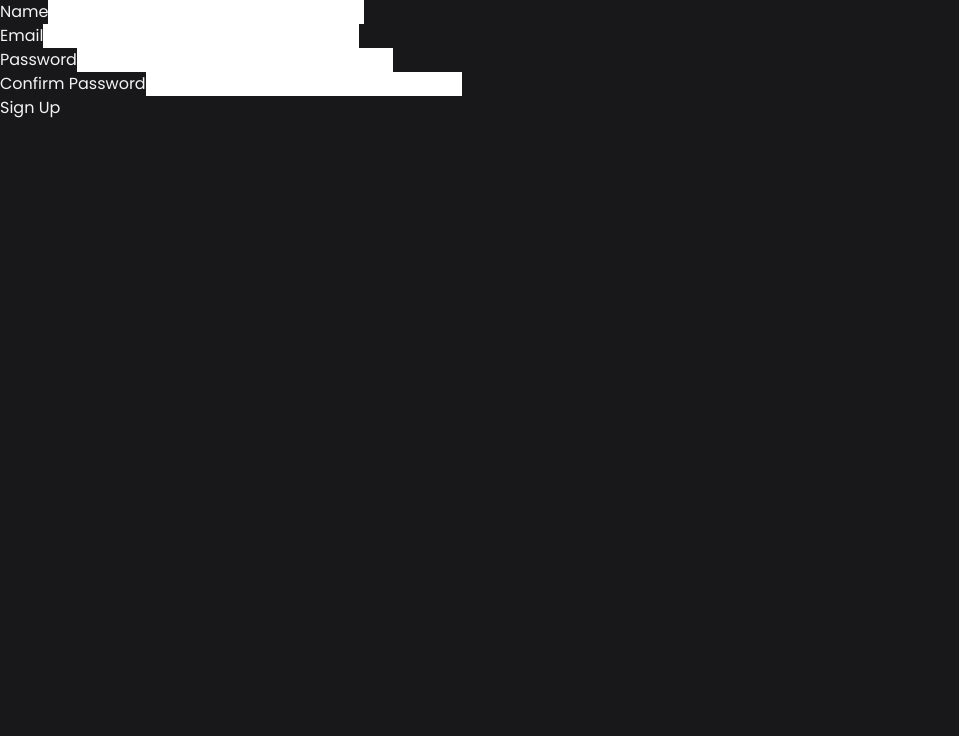
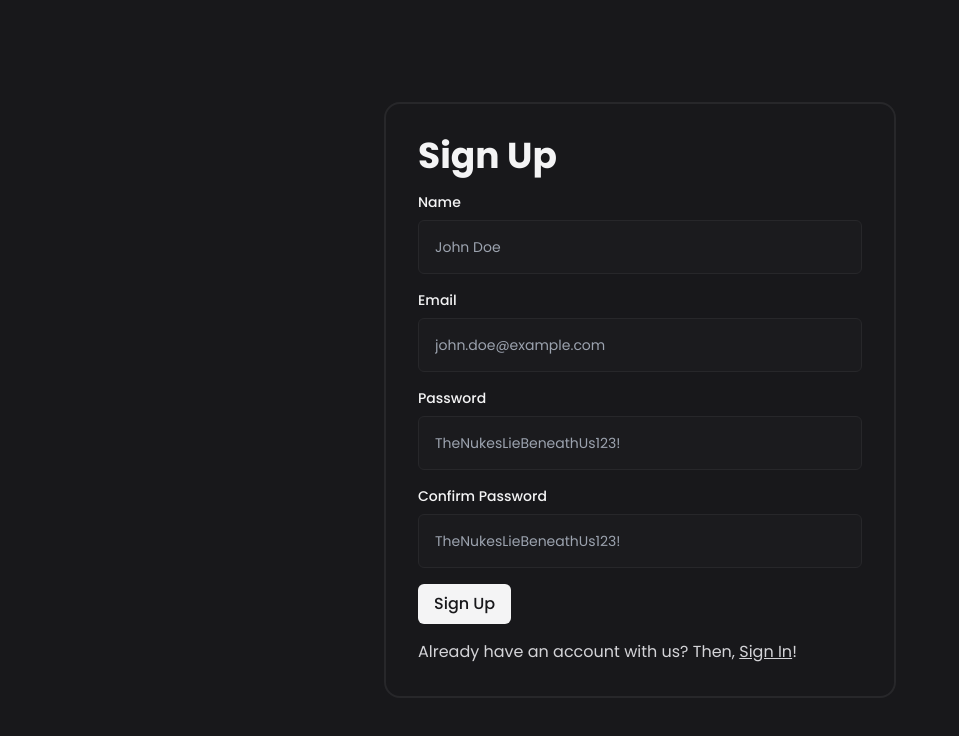
Before and after one commit to lazyprogrammerP/geanie, a Next.js app in the folder client/: page /auth/sign-up in a window 1280 px wide. Shown: the top 736 px of the page, without its empty margins (0-959 px from the left). Built offline with nearby package versions, Linux system fonts and the light colour scheme.

Commit message:
Completed Styling the Auth Routes

```diff
--- /dev/null
+++ b/client/app/auth/layout.tsx
@@ -0,0 +1,13 @@
+import { Fragment, ReactNode } from "react";
+
+export default function AuthLayout({ children }: { children: ReactNode }) {
+  return (
+    <Fragment>
+      <main className="flex min-h-screen items-center justify-center">
+        <div className="w-11/12 max-w-lg space-y-4 rounded-2xl border-2 border-zinc-800 p-8">
+          {children}
+        </div>
+      </main>
+    </Fragment>
+  );
+}
--- a/client/components/auth/sign-in-form.tsx
+++ b/client/components/auth/sign-in-form.tsx
@@ -1,8 +1,10 @@
 "use client";
 
 import service from "@/lib/service";
+import Link from "next/link";
 import { useRouter } from "next/navigation";
-import { FormEvent, useState } from "react";
+import { FormEvent, Fragment, useState } from "react";
+import { ClipLoader } from "react-spinners";
 import { toast } from "react-toastify";
 
 export default function SignInForm() {
@@ -35,7 +37,10 @@ export default function SignInForm() {
 
     if (signInResponse.data.status === "success") {
       localStorage.setItem("token", signInResponse.data.data.token);
-      localStorage.setItem("user", JSON.stringify(signInResponse.data.data.user));
+      localStorage.setItem(
+        "user",
+        JSON.stringify(signInResponse.data.data.user),
+      );
 
       router.push("/in/dashboard");
       toast.success("Sign In Successful! Redirecting to Dashboard...");
@@ -45,18 +50,53 @@ export default function SignInForm() {
   };
 
   return (
-    <form onSubmit={handleSignIn}>
-      <div>
-        <label htmlFor="email">Email</label>
-        <input id="email" type="email" name="email" />
-      </div>
+    <Fragment>
+      <h1 className="text-4xl font-bold">Sign In</h1>
 
-      <div>
-        <label htmlFor="password">Password</label>
-        <input id="password" type="password" name="password" />
-      </div>
+      <form onSubmit={handleSignIn} className="space-y-4">
+        <div className="flex flex-col space-y-2">
+          <label htmlFor="email" className="text-sm font-medium">
+            Email
+          </label>
+          <input
+            id="email"
+            type="email"
+            name="email"
+            placeholder="john.doe@example.com"
+            className="rounded-md border border-zinc-800 bg-zinc-800/25 p-4 text-sm"
+          />
+        </div>
 
-      <button type="submit">{signingIn ? "Signing In..." : "Sign In"}</button>
-    </form>
+        <div className="flex flex-col space-y-2">
+          <label htmlFor="password" className="text-sm font-medium">
+            Password
+          </label>
+          <input
+            id="password"
+            type="password"
+            name="password"
+            placeholder="TheNukesLieBeneathUs123!"
+            className="rounded-md border border-zinc-800 bg-zinc-800/25 p-4 text-sm"
+          />
+        </div>
+
+        <button
+          type="submit"
+          disabled={signingIn}
+          className="flex items-center justify-center gap-2 rounded-md bg-zinc-100 px-4 py-2 font-medium text-zinc-900"
+        >
+          <span>Sign In</span>
+          {signingIn ? <ClipLoader size={18} color="rgb(24, 24, 27)" /> : null}
+        </button>
+      </form>
+
+      <p className="text-zinc-300">
+        Don't have an account with us yet? Then,{" "}
+        <Link href={"/auth/sign-up"} className="underline">
+          Sign Up
+        </Link>
+        !
+      </p>
+    </Fragment>
   );
 }
--- a/client/components/auth/sign-up-form.tsx
+++ b/client/components/auth/sign-up-form.tsx
@@ -1,9 +1,11 @@
 "use client";
 
 import service from "@/lib/service";
-import { FormEvent, useState } from "react";
+import Link from "next/link";
+import { useRouter } from "next/navigation";
+import { FormEvent, Fragment, useState } from "react";
+import { ClipLoader } from "react-spinners";
 import { toast } from "react-toastify";
-import { useRouter } from "next/navigation";
 
 export default function SignUpForm() {
   const router = useRouter();
@@ -52,28 +54,78 @@ export default function SignUpForm() {
   };
 
   return (
-    <form onSubmit={handleSignUp}>
-      <div>
-        <label htmlFor="name">Name</label>
-        <input id="name" name="name" />
-      </div>
+    <Fragment>
+      <h1 className="text-4xl font-bold">Sign Up</h1>
 
-      <div>
-        <label htmlFor="email">Email</label>
-        <input id="email" type="email" name="email" />
-      </div>
+      <form onSubmit={handleSignUp} className="space-y-4">
+        <div className="flex flex-col space-y-2">
+          <label htmlFor="name" className="text-sm font-medium">
+            Name
+          </label>
+          <input
+            id="name"
+            name="name"
+            placeholder="John Doe"
+            className="rounded-md border border-zinc-800 bg-zinc-800/25 p-4 text-sm"
+          />
+        </div>
 
-      <div>
-        <label htmlFor="password">Password</label>
-        <input id="password" type="password" name="password" />
-      </div>
+        <div className="flex flex-col space-y-2">
+          <label htmlFor="email" className="text-sm font-medium">
+            Email
+          </label>
+          <input
+            id="email"
+            type="email"
+            name="email"
+            placeholder="john.doe@example.com"
+            className="rounded-md border border-zinc-800 bg-zinc-800/25 p-4 text-sm"
+          />
+        </div>
 
-      <div>
-        <label htmlFor="confirmPassword">Confirm Password</label>
-        <input id="confirmPassword" type="password" name="confirmPassword" />
-      </div>
+        <div className="flex flex-col space-y-2">
+          <label htmlFor="password" className="text-sm font-medium">
+            Password
+          </label>
+          <input
+            id="password"
+            type="password"
+            name="password"
+            placeholder="TheNukesLieBeneathUs123!"
+            className="rounded-md border border-zinc-800 bg-zinc-800/25 p-4 text-sm"
+          />
+        </div>
 
-      <button type="submit">{signingUp ? "Signing Up..." : "Sign Up"}</button>
-    </form>
+        <div className="flex flex-col space-y-2">
+          <label htmlFor="confirmPassword" className="text-sm font-medium">
+            Confirm Password
+          </label>
+          <input
+            id="confirmPassword"
+            type="password"
+            name="confirmPassword"
+            placeholder="TheNukesLieBeneathUs123!"
+            className="rounded-md border border-zinc-800 bg-zinc-800/25 p-4 text-sm"
+          />
+        </div>
+
+        <button
+          type="submit"
+          disabled={signingUp}
+          className="flex items-center justify-center gap-2 rounded-md bg-zinc-100 px-4 py-2 font-medium text-zinc-900"
+        >
+          <span>Sign Up</span>
+          {signingUp ? <ClipLoader size={18} color="rgb(24, 24, 27)" /> : null}
+        </button>
+      </form>
+
+      <p className="text-zinc-300">
+        Already have an account with us? Then,{" "}
+        <Link href={"/auth/sign-in"} className="underline">
+          Sign In
+        </Link>
+        !
+      </p>
+    </Fragment>
   );
 }
```
